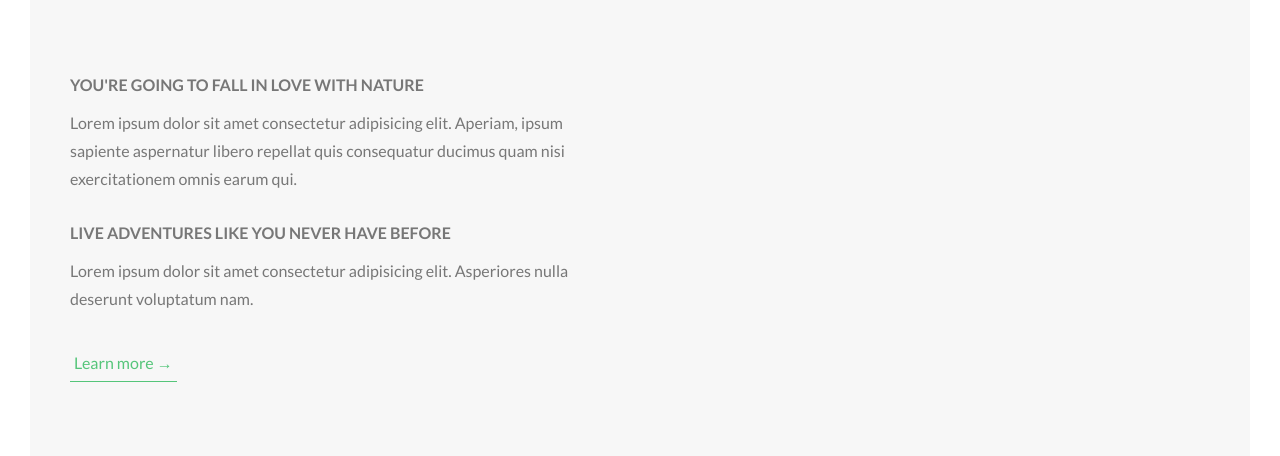
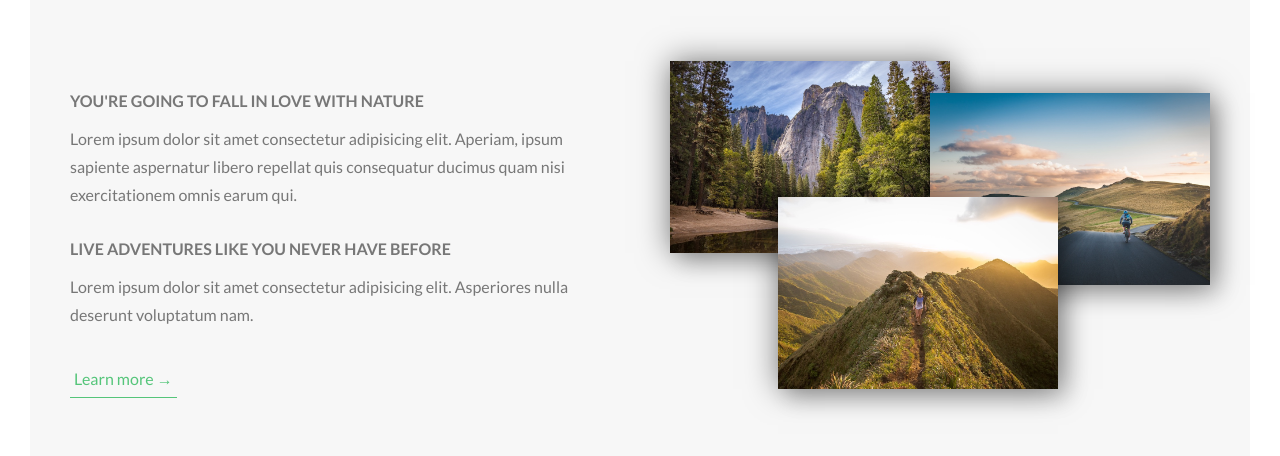
Before and after one commit to rynay/NatoursProject-AdvancedCSSandSASS, a plain HTML site: page my-src/index.html in a window 1280 px wide. Shown: the part 955-1411 px from the top of the page. Drawn offline with Linux system fonts and the light colour scheme; files that its build step writes are made by us from their sources.

Commit message:
image-composition block

```diff
--- a/my-src/index.html
+++ b/my-src/index.html
@@ -44,9 +44,20 @@
                             <p class="text__paragraph">
                                 Lorem ipsum dolor sit amet consectetur adipisicing elit. Asperiores nulla deserunt voluptatum nam.
                             </p>
-                            <a class="learn-more-btn" href="#">Learn more &rarr;</a>
+                            <a class="learn-more-btn about__learn-more-btn" href="#">Learn more &rarr;</a>
                         </section>
-                        <div class="about__image-composition"></div>
+
+                        <div class="image-composition about__image-composition">
+                            <div class="image-composition__img-container image-composition__img-container--1">
+                                <img src="img/nat-1-large.jpg" alt="Nature" class="image-composition__img">
+                            </div>
+                            <div class="image-composition__img-container image-composition__img-container--2">
+                                <img src="img/nat-2-large.jpg" alt="Nature" class="image-composition__img">
+                            </div>
+                            <div class="image-composition__img-container image-composition__img-container--3">
+                                <img src="img/nat-3-large.jpg" alt="Nature" class="image-composition__img">
+                            </div>
+                        </div>
                     </div>
                 </div>
             </section>
--- a/my-src/scss/abstracts/_utilities.scss
+++ b/my-src/scss/abstracts/_utilities.scss
@@ -1,2 +1,2 @@
 .u-text-center { text-align: center; }
-.u-title-margin-bottom { margin-bottom: 5rem; }
+.u-title-margin-bottom { margin-bottom: 6rem; }
--- a/my-src/scss/components/_general.scss
+++ b/my-src/scss/components/_general.scss
@@ -5,3 +5,4 @@
 @import "blocks/text";
 @import "blocks/title";
 @import "blocks/learn-more-btn";
+@import "blocks/image-composition";
--- /dev/null
+++ b/my-src/scss/components/blocks/_image-composition.scss
@@ -0,0 +1,49 @@
+.image-composition {
+    position: relative;
+    height: 0;
+
+
+    &:hover  &__img-container:not(:hover) {
+        transform:scale(0.95)
+    }
+
+    &__img-container {
+        width: 17.5rem;
+        height: 12rem;
+
+        position: absolute;
+        box-shadow: 10px 10px 20px rgba($black, 0.15);
+
+        transition: all 0.2s;
+        z-index: 0;
+
+        &:hover {
+            transform: scale(1.05) translateY(-0.5rem);
+            z-index: 1;
+            outline: 1rem solid $medium-green;
+            outline-offset: 1.25rem;
+            box-shadow: 20px 40px 20px rgba($black, 0.35);
+        }
+
+        &--1 {
+            top: -2rem;
+            left: 0;
+        }
+        &--2 {
+            top: 0;
+            right: 0;
+        }
+        &--3 {
+            top: 6.5rem;
+            left: 20%;
+        }
+    }
+
+    &__img {
+        height: 100%;
+        width: 100%;
+        object-fit: cover;
+
+        box-shadow: 0 0 30px rgba($black, 0.5);
+    }
+}
```
Also changed, not shown: my-src/css/main.css.
